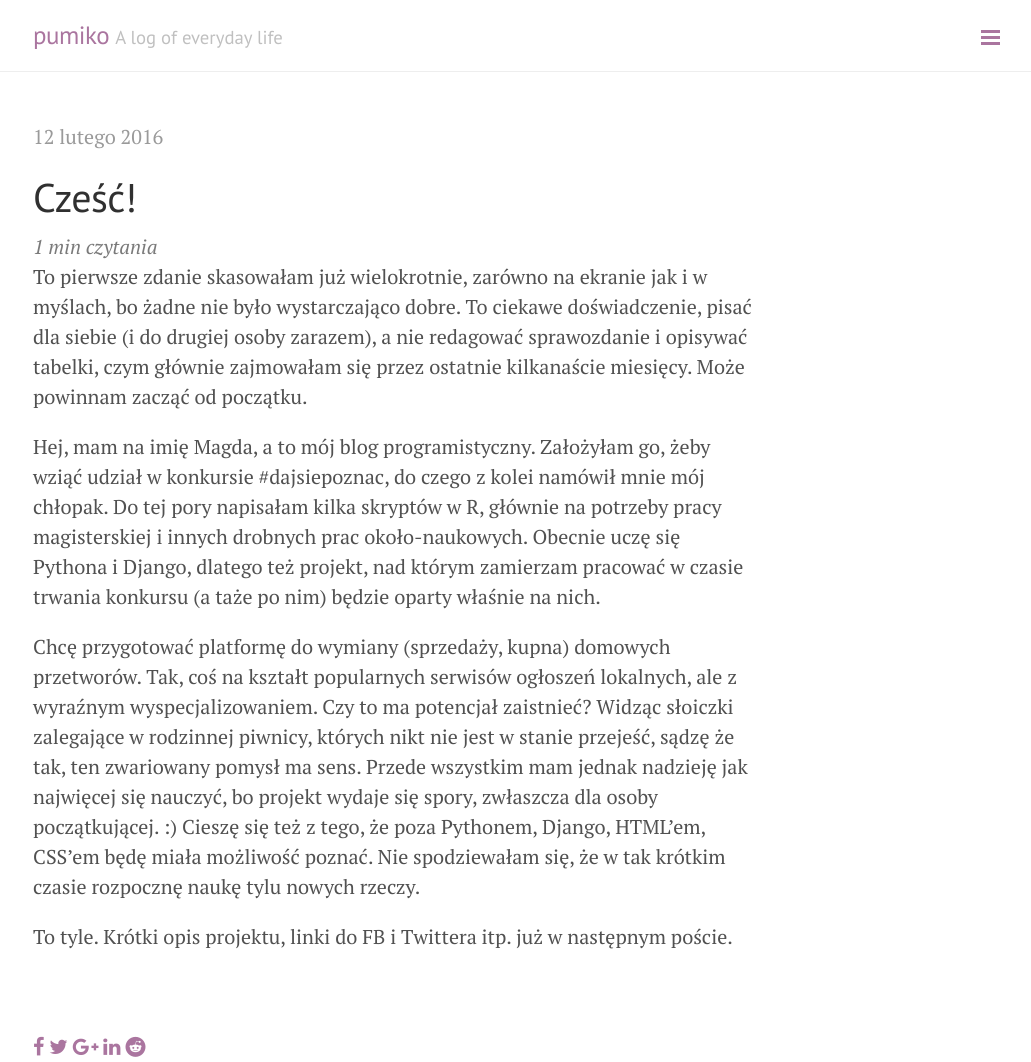
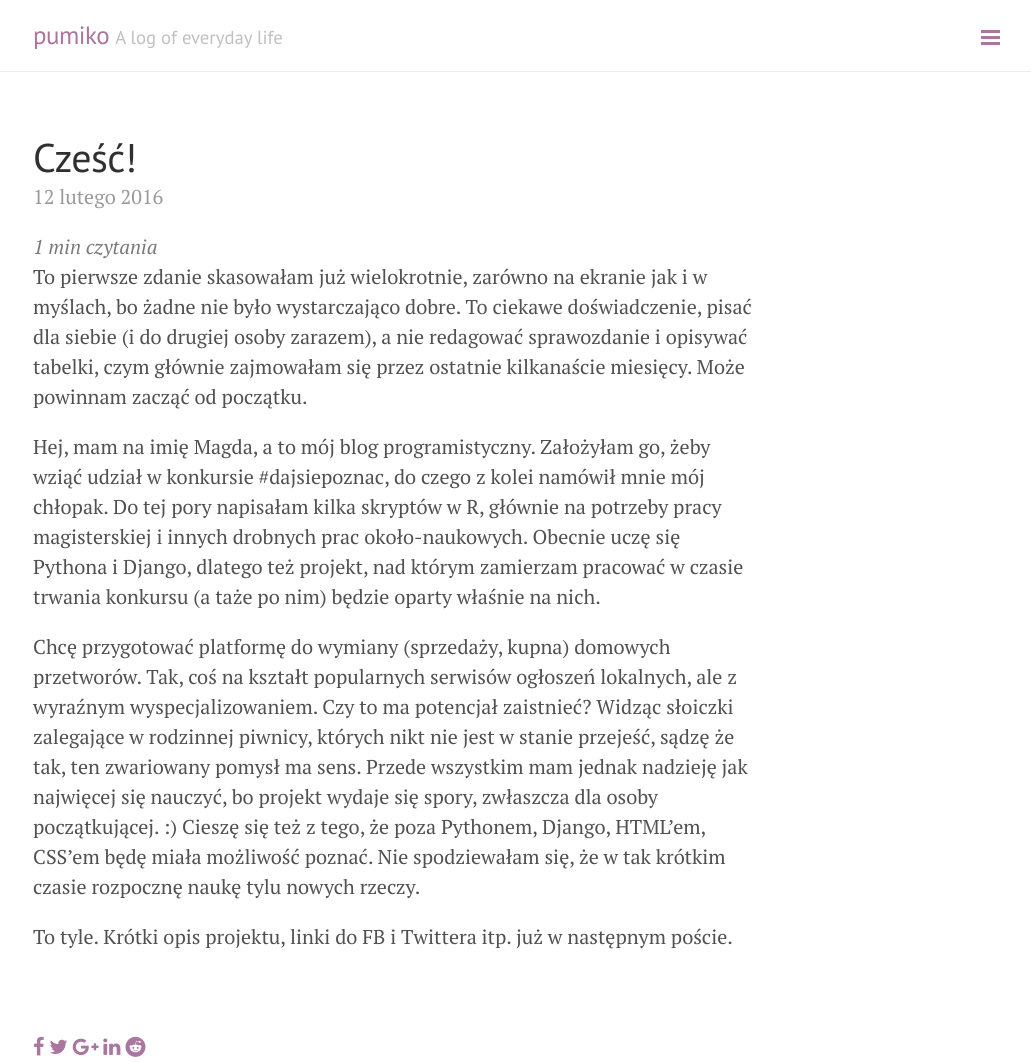
Before and after one commit to pumiko/pumiko.github.io, a Jekyll site: the page built from _posts/2016-02-12-czesc.markdown, in a window 1280 px wide. Shown: the whole page, without its empty margins (247-1278 px from the left). Built offline with Jekyll 4.4.1, drawn with Linux system fonts in a browser that asks for light colours; nearby versions of some CDN libraries; comment, search, counter and statistics services are not loaded.

Commit message:
Update post.html

```diff
--- a/_layouts/post.html
+++ b/_layouts/post.html
@@ -11,6 +11,9 @@ layout: default
 {% endif %}
 
 <div class="post">
+
+  <h1 class="post-title">{{ page.title }}</h1>
+
   <span class="post-date">
     {% assign m = page.date | date: "%-m" %}
     {{ page.date | date: "%-d" }}
@@ -30,7 +33,6 @@ layout: default
     {% endcase %}
     {{ page.date | date: "%Y" }}
   </span>
-  <h1 class="post-title">{{ page.title }}</h1>
 
   <span class="post-meta small">
   {% if page.minutes %}
```
